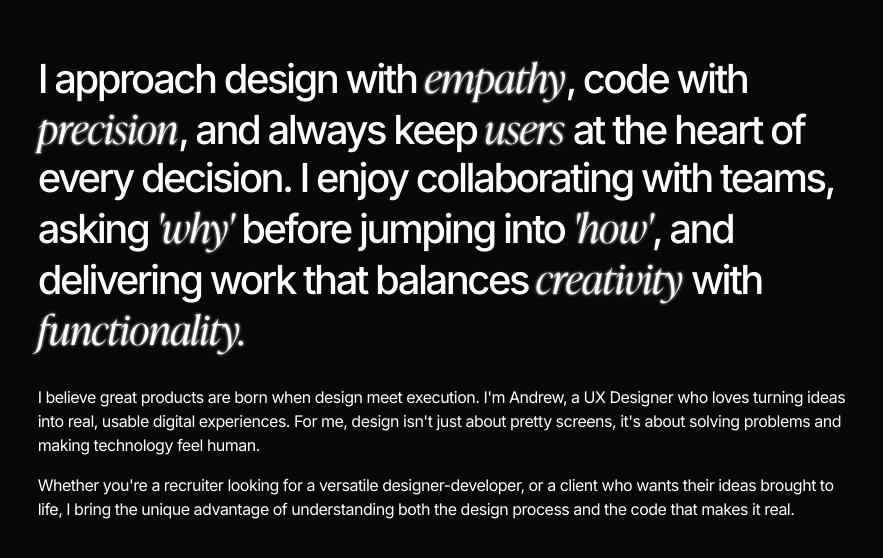
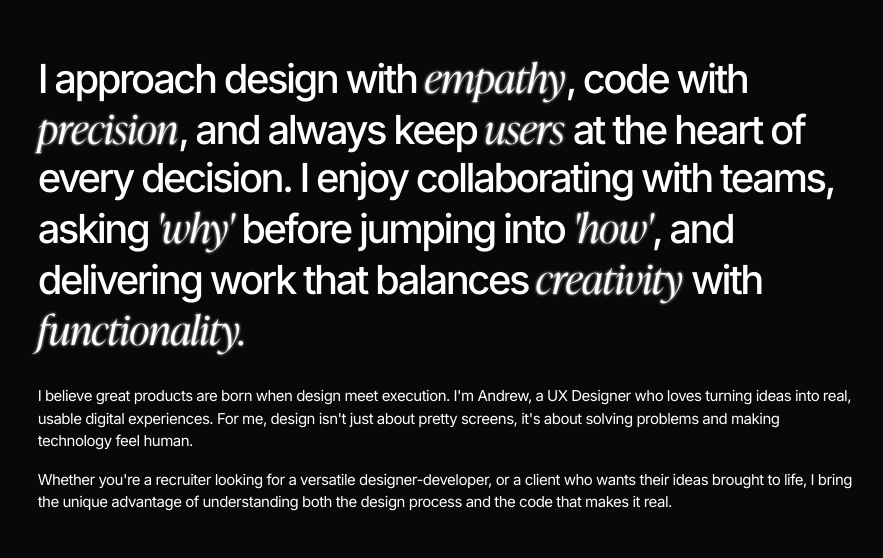
Before and after one commit to andrew-0210/portfolio-0.1, a Next.js app: page / in a window 1280 px wide. Shown: the part 916-1474 px from the top of the page, without its empty margins (194-1077 px from the left). Built offline with nearby package versions, Linux system fonts and the light colour scheme.

Commit message:
Update About.tsx

```diff
--- a/src/components/section/About.tsx
+++ b/src/components/section/About.tsx
@@ -36,14 +36,14 @@ export default function About() {
 					</span>
 				</h2>
 				<div>
-					<p className="mb-[1rem] font-normal">
+					<p className="mb-[1rem] font-normal text-[0.938rem]">
 						I believe great products are born when design meet execution.
 						I&apos;m Andrew, a UX Designer who loves turning ideas into real,
 						usable digital experiences. For me, design isn&apos;t just about
 						pretty screens, it&apos;s about solving problems and making
 						technology feel human.
 					</p>
-					<p>
+					<p className="font-normal text-[0.938rem]">
 						Whether you&apos;re a recruiter looking for a versatile
 						designer-developer, or a client who wants their ideas brought to
 						life, I bring the unique advantage of understanding both the design
```
